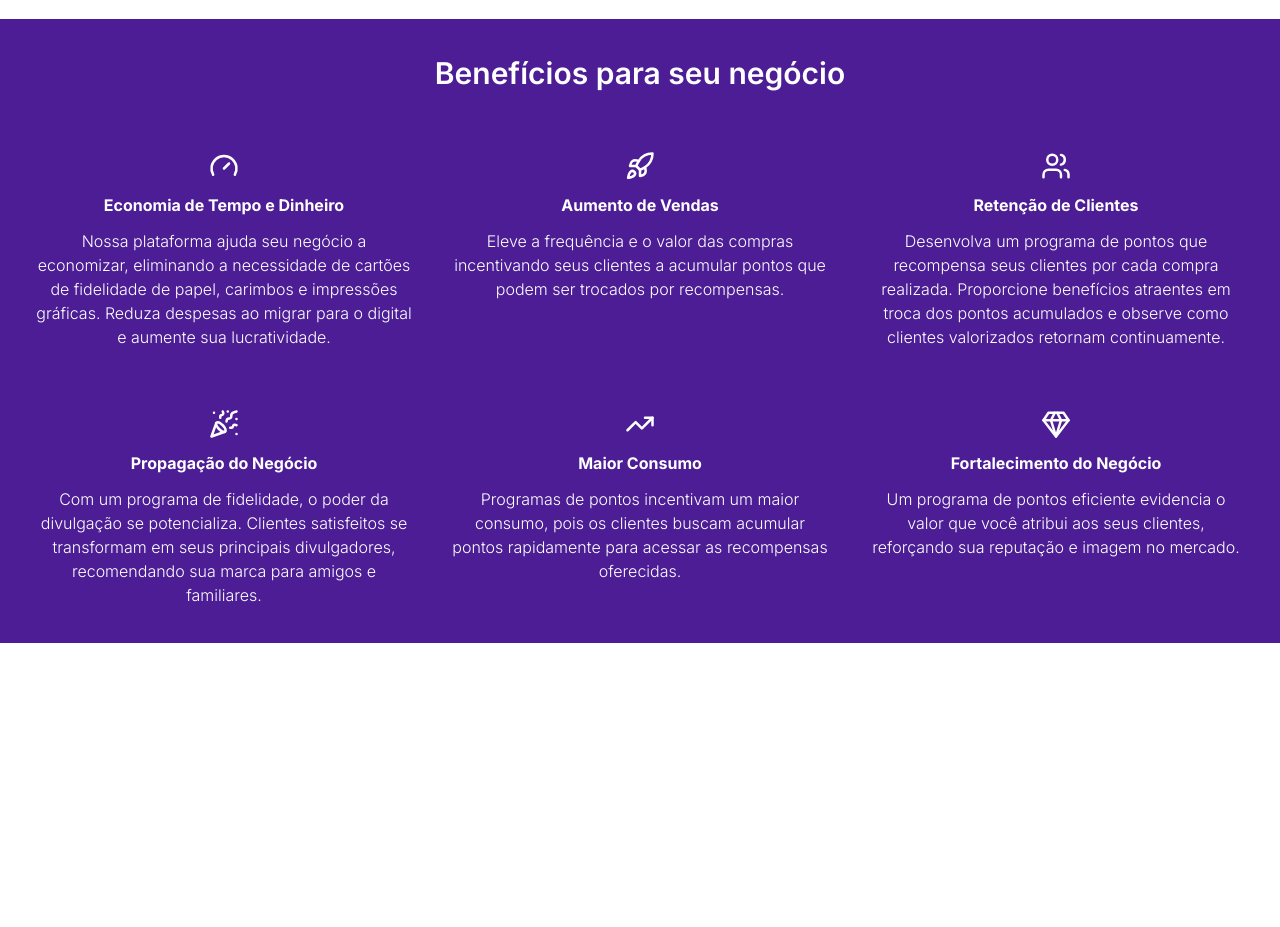
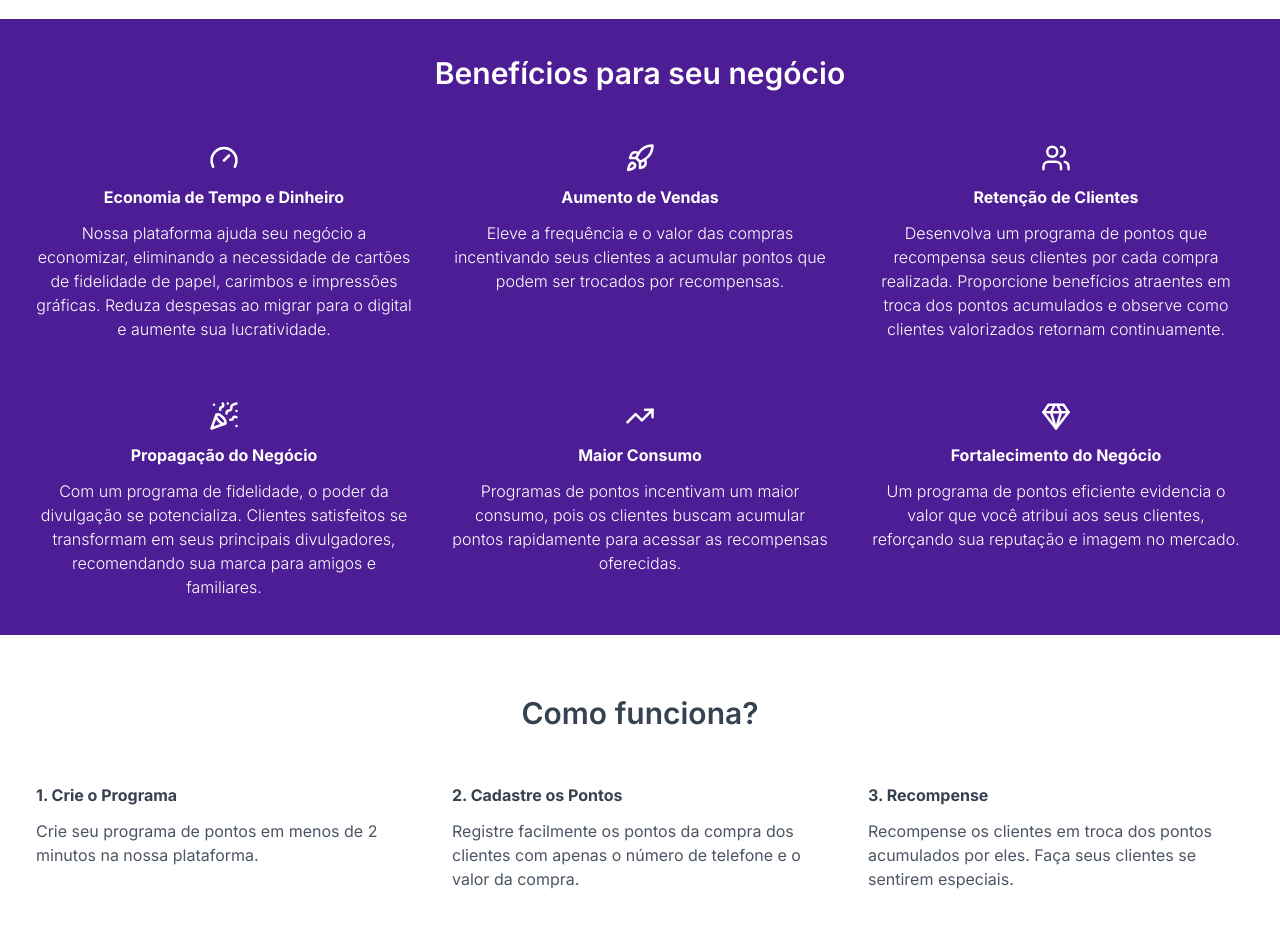
Before and after one commit to ponto-ja/landing-page, a Next.js app: page / in a window 1280 px wide. Shown: the part 800-1727 px from the top of the page. Before the commit the page ends 1443 px from the top, so only its background shows below. Built offline with nearby package versions, Linux system fonts and the light colour scheme; no server answers.

Commit message:
feat: implement how it works

```diff
--- a/src/app/page.tsx
+++ b/src/app/page.tsx
@@ -1,6 +1,7 @@
 import { Benefits } from '@/components/benefits';
 import { Header } from '@/components/header';
 import { Hero } from '@/components/hero';
+import { HowItWorks } from '@/components/how-it-works';
 
 export default function HomePage() {
   return (
@@ -8,6 +9,7 @@ export default function HomePage() {
       <Header />
       <Hero />
       <Benefits />
+      <HowItWorks />
     </>
   );
 }
--- a/src/components/benefits.tsx
+++ b/src/components/benefits.tsx
@@ -8,7 +8,7 @@ export const Benefits = () => {
         Benefícios para seu negócio
       </h2>
 
-      <div className="w-fit grid grid-cols-3 items-start gap-y-5 mx-auto mt-10 max-[1200px]:grid-cols-2 max-[750px]:grid-cols-1 max-[750px]:gap-y-0">
+      <div className="w-fit grid grid-cols-3 items-start gap-y-5 mx-auto mt-8 max-[1200px]:grid-cols-2 max-[750px]:grid-cols-1 max-[750px]:gap-y-0">
         <BenefitCard
           icon={Gauge}
           title="Economia de Tempo e Dinheiro"
--- /dev/null
+++ b/src/components/how-it-works-step.tsx
@@ -0,0 +1,17 @@
+import { FC } from 'react';
+
+type HowItWorksStepProps = {
+  title: string;
+  description: string;
+};
+
+export const HowItWorksStep: FC<HowItWorksStepProps> = ({ title, description }) => {
+  return (
+    <div className="max-w-[440px] w-full p-5 flex flex-col items-start justify-center gap-3 max-[750px]:max-w-full max-[750px]:p-0 max-[750px]:gap-1">
+      <p className="font-inter font-bold text-base text-gray-700">{title}</p>
+      <p className="w-full text-left font-inter font-normal text-base text-gray-600">
+        {description}
+      </p>
+    </div>
+  );
+};
--- /dev/null
+++ b/src/components/how-it-works.tsx
@@ -0,0 +1,26 @@
+import { HowItWorksStep } from './how-it-works-step';
+
+export const HowItWorks = () => {
+  return (
+    <section className="w-full mt-[24px] bg-white p-4" id="como-funciona?">
+      <h2 className="w-full text-center font-inter font-semibold text-2xl md:text-3xl text-gray-700 mt-5">
+        Como funciona?
+      </h2>
+
+      <div className="w-fit grid grid-cols-3 items-start mx-auto mt-8 max-[1200px]:grid-cols-2 max-[750px]:grid-cols-1 max-[750px]:gap-y-7">
+        <HowItWorksStep
+          title="1. Crie o Programa"
+          description="Crie seu programa de pontos em menos de 2 minutos na nossa plataforma."
+        />
+        <HowItWorksStep
+          title="2. Cadastre os Pontos"
+          description="Registre facilmente os pontos da compra dos clientes com apenas o número de telefone e o valor da compra."
+        />
+        <HowItWorksStep
+          title="3. Recompense"
+          description="Recompense os clientes em troca dos pontos acumulados por eles. Faça seus clientes se sentirem especiais."
+        />
+      </div>
+    </section>
+  );
+};
```
